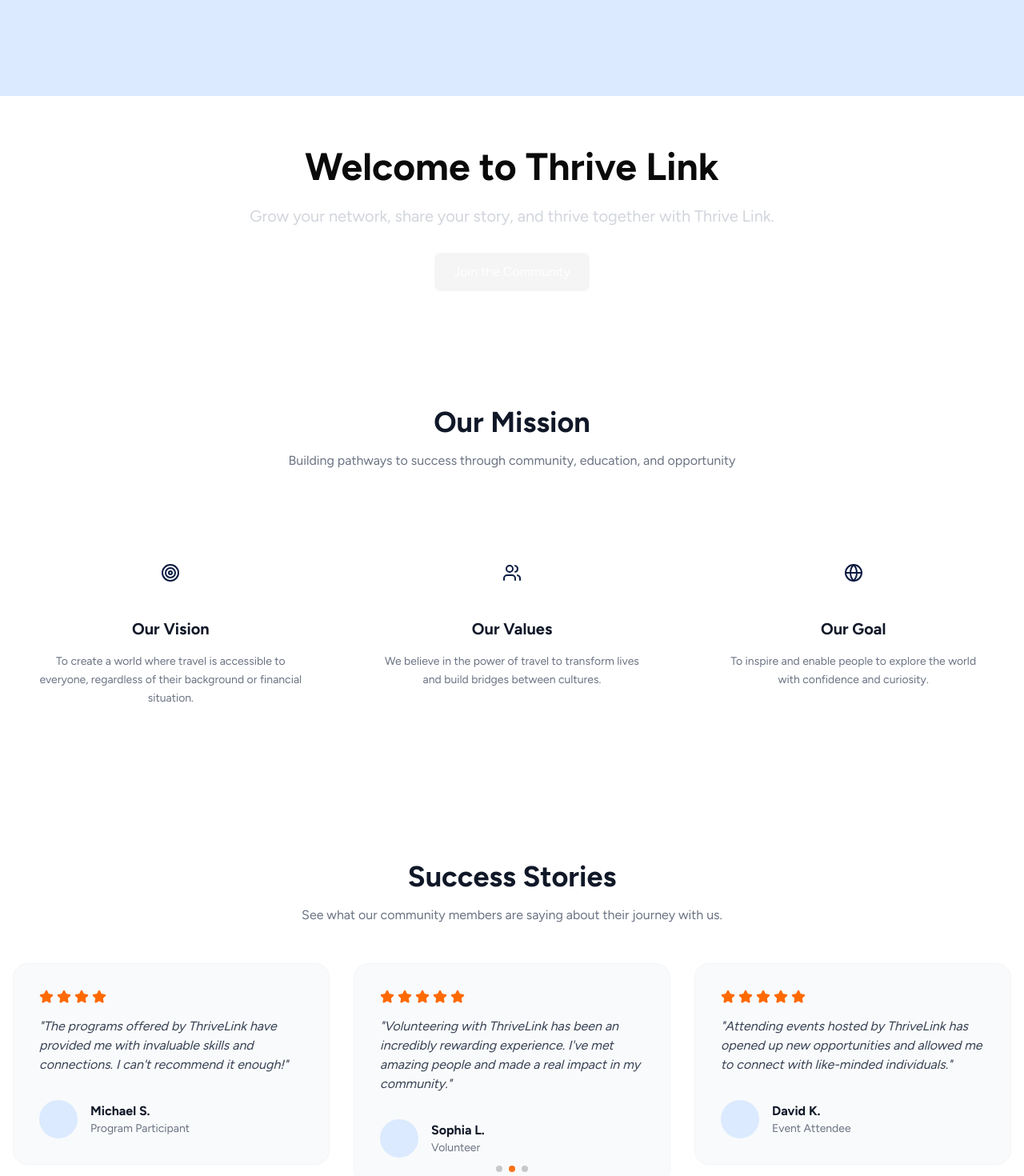
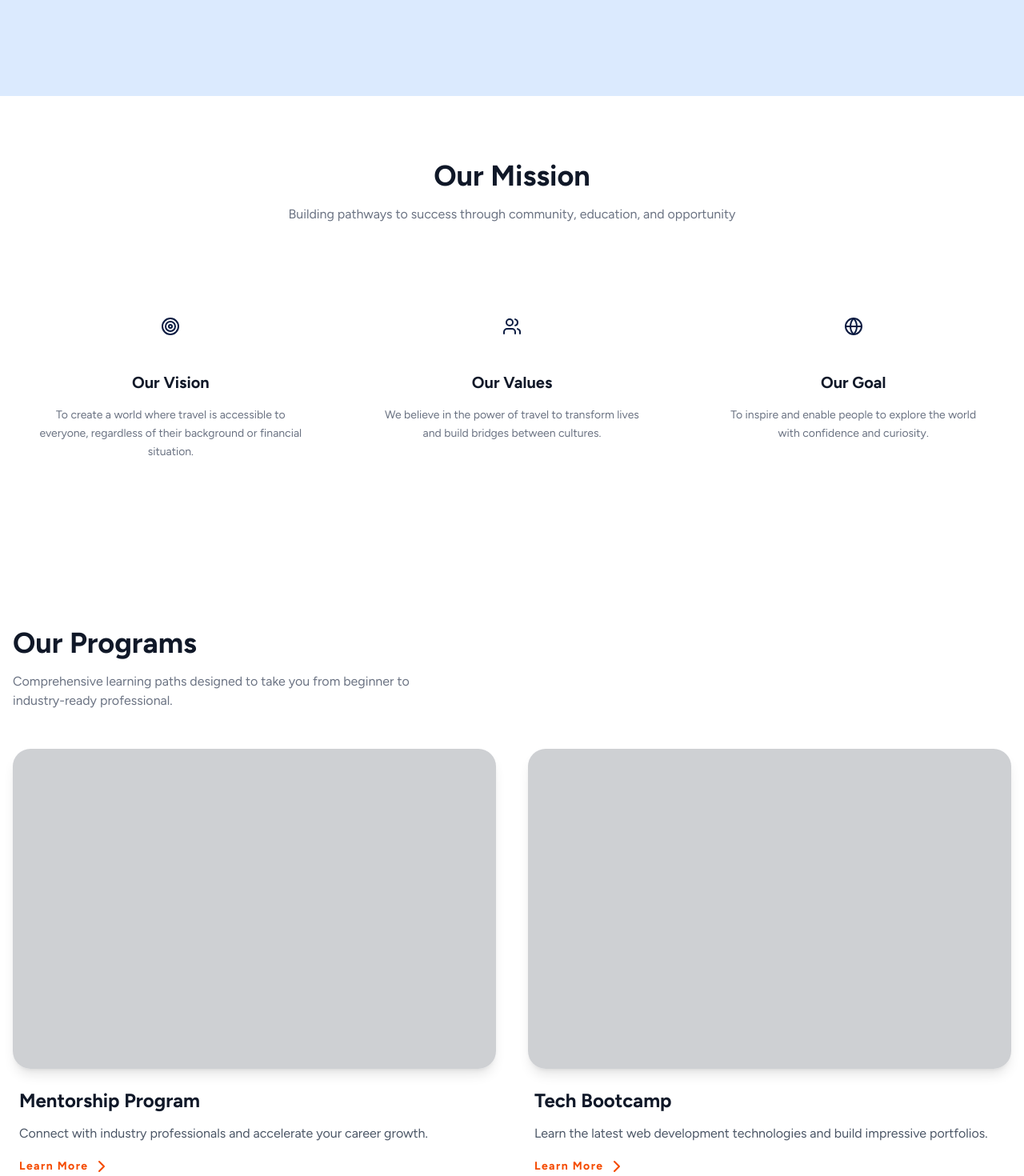
Before and after one commit to Thrive-Link/thrivelink, a Next.js app: page / in a window 1280 px wide. Shown: the part 440-1910 px from the top of the page at 80% size. Built offline with nearby package versions, Linux system fonts and the light colour scheme.

Commit message:
feat: Add Programs Section and integrate it into Home Page layout

```diff
--- a/app/page.tsx
+++ b/app/page.tsx
@@ -1,6 +1,7 @@
 import Footer from "@/components/Footer";
 import HeroSection from "@/components/pages/HeroSection";
 import MissionSection from "@/components/pages/MissionSection";
+import ProgramsSection from "@/components/pages/ProgramsSection";
 import TestimonialSection from "@/components/pages/TestimonialSection";
 import UpcomingEventsSection from "@/components/pages/UpcomingEventsSection";
 import Link from "next/link";
@@ -11,25 +12,11 @@ export default function Home() {
       {/* Hero Section */}
       <HeroSection />
 
-      {/* Main Content */}
-      <div className="container mx-auto px-4 py-16">
-        <h1 className="text-4xl md:text-5xl font-bold mb-6 text-center">
-          Welcome to Thrive Link
-        </h1>
-        <p className="text-lg md:text-xl text-gray-300 mb-8 text-center">
-          Grow your network, share your story, and thrive together with Thrive Link.
-        </p>
-        <div className="flex justify-center">
-          <Link href="/community">
-            <button className="px-6 py-3 bg-accent text-white rounded-md hover:bg-accent-dark transition-colors">
-              Join the Community
-            </button>
-          </Link>
-        </div>
-      </div>
-
       {/* Mission Section */}
       <MissionSection />
+
+      {/* Programs Section */}
+      <ProgramsSection />
 
       {/* Testimonials Section */}
       <TestimonialSection />
@@ -37,7 +24,6 @@ export default function Home() {
       {/* Upcoming Events Section */}
       <UpcomingEventsSection />
 
-
       {/* Footer */}
       <Footer />
     </div>
--- /dev/null
+++ b/components/pages/ProgramsSection.tsx
@@ -0,0 +1,95 @@
+"use client";
+
+import React from "react";
+import Image from "next/image";
+import { motion } from "framer-motion";
+import { ArrowUpRight, ChevronRight } from "lucide-react";
+
+const programs = [
+  {
+    id: 1,
+    title: "Mentorship Program",
+    description: "Connect with industry professionals and accelerate your career growth."
+  },
+  {
+    id: 2,
+    title: "Tech Bootcamp",
+    description: "Learn the latest web development technologies and build impressive portfolios."
+  }
+];
+
+export default function ProgramsSection() {
+  return (
+    <section className="py-24 bg-white">
+      <div className="container mx-auto px-4 max-w-7xl">
+
+        {/* Section Header */}
+        <motion.div
+          initial={{ opacity: 0, x: -20 }}
+          whileInView={{ opacity: 1, x: 0 }}
+          viewport={{ once: true }}
+          className="mb-12"
+        >
+          <h2 className="text-3xl md:text-4xl font-bold text-gray-900 mb-4">
+            Our Programs
+          </h2>
+          <p className="text-gray-500 max-w-lg">
+            Comprehensive learning paths designed to take you from beginner to industry-ready professional.
+          </p>
+        </motion.div>
+
+        {/* Programs Grid */}
+        <div className="grid grid-cols-1 md:grid-cols-2 gap-10">
+          {programs.map((program, index) => (
+            <motion.div
+              key={program.id}
+              initial={{ opacity: 0, y: 40 }}
+              whileInView={{ opacity: 1, y: 0 }}
+              viewport={{ once: true }}
+              transition={{ delay: index * 0.2, duration: 0.6 }}
+              className="group cursor-pointer"
+            >
+              {/* Image Container with Zoom Effect */}
+              <div className="relative h-[300px] md:h-[400px] w-full overflow-hidden rounded-3xl mb-6 shadow-lg">
+                <div className="absolute inset-0 bg-black/10 group-hover:bg-black/0 transition-colors z-10" />
+                <div className="bg-gray-200 w-full h-full group-hover:scale-110 transition-transform duration-700 ease-out" />
+                {/*
+                  When you have images, use:
+                  <Image
+                    src={program.image}
+                    alt={program.title}
+                    fill
+                    className="object-cover group-hover:scale-110 transition-transform duration-700 ease-out"
+                  />
+                */}
+
+                {/* Floating Badge/Icon on Hover */}
+                <div className="absolute top-6 right-6 z-20 opacity-0 group-hover:opacity-100 transition-opacity duration-300">
+                  <div className="bg-white p-3 rounded-full shadow-xl">
+                    <ArrowUpRight className="text-orange-500" size={24} />
+                  </div>
+                </div>
+              </div>
+
+              {/* Text Content */}
+              <div className="px-2">
+                <h3 className="text-2xl font-bold text-gray-900 mb-3 group-hover:text-orange-500 transition-colors">
+                  {program.title}
+                </h3>
+                <p className="text-gray-600 leading-relaxed mb-4">
+                  {program.description}
+                </p>
+                <motion.button
+                  whileHover={{ x: 5 }}
+                  className="text-orange-600 font-bold text-sm cursor-pointer tracking-widest flex items-center gap-1 hover:gap-2 transition-all"
+                >
+                  Learn More <span className="text-lg"><ChevronRight /></span>
+                </motion.button>
+              </div>
+            </motion.div>
+          ))}
+        </div>
+      </div>
+    </section>
+  );
+}
--- a/components/pages/UpcomingEventsSection.tsx
+++ b/components/pages/UpcomingEventsSection.tsx
@@ -2,7 +2,7 @@
 
 import Image from "next/image";
 import { motion } from "framer-motion";
-import { Calendar, MapPin, ArrowRight } from "lucide-react";
+import { Calendar, ChevronRight, ArrowRight } from "lucide-react";
 
 const events = [
   {
@@ -109,7 +109,7 @@ export default function UpcomingEventsSection() {
 
                 <div className="flex items-center justify-between pt-4 border-t border-gray-50">
                    <button className="text-orange-600 font-semibold cursor-pointer text-sm flex items-center gap-1 hover:gap-2 transition-all">
-                     Read More <ArrowRight size={16} />
+                     Read More <ChevronRight size={16} />
                    </button>
                 </div>
               </div>
```
